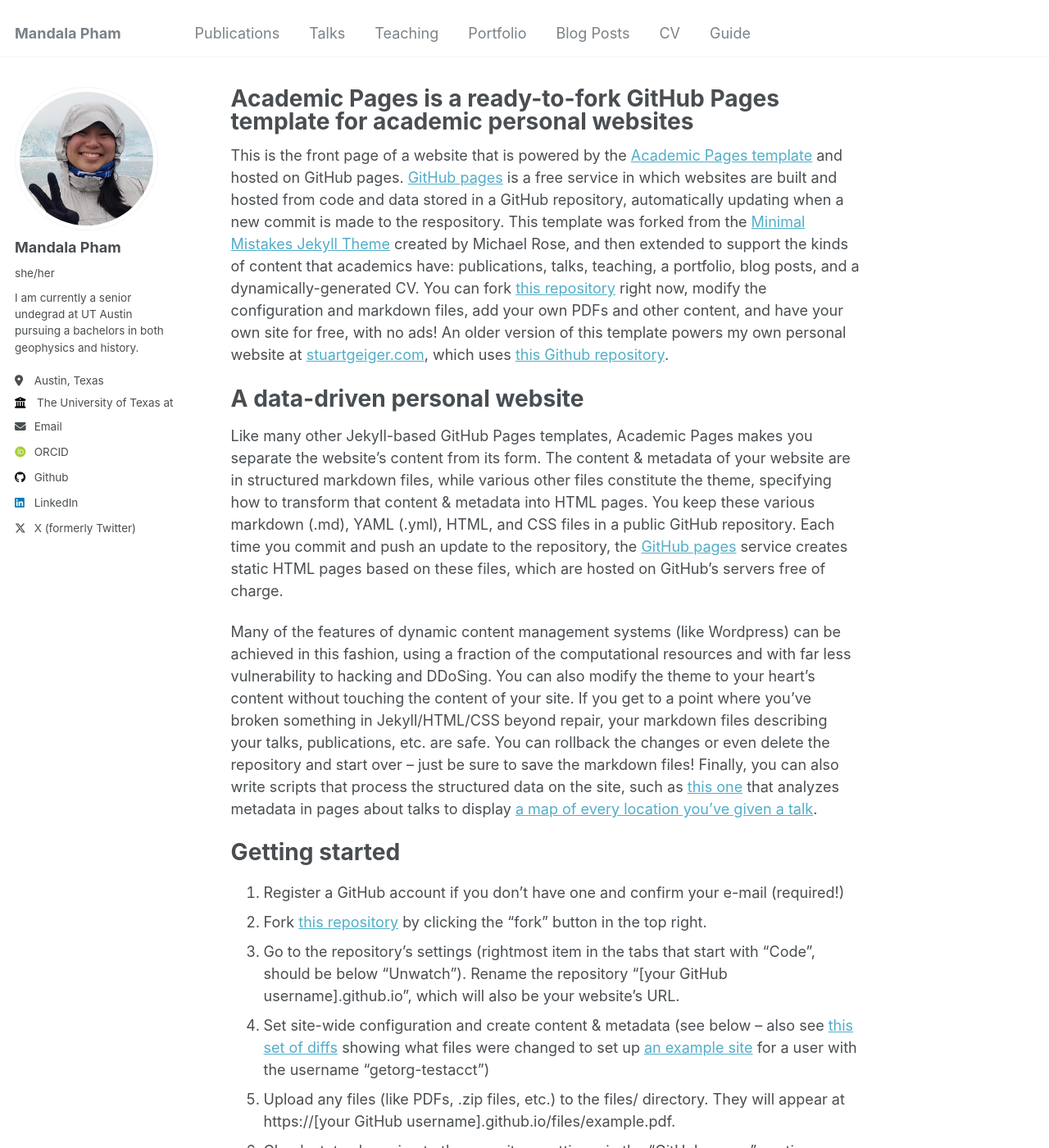
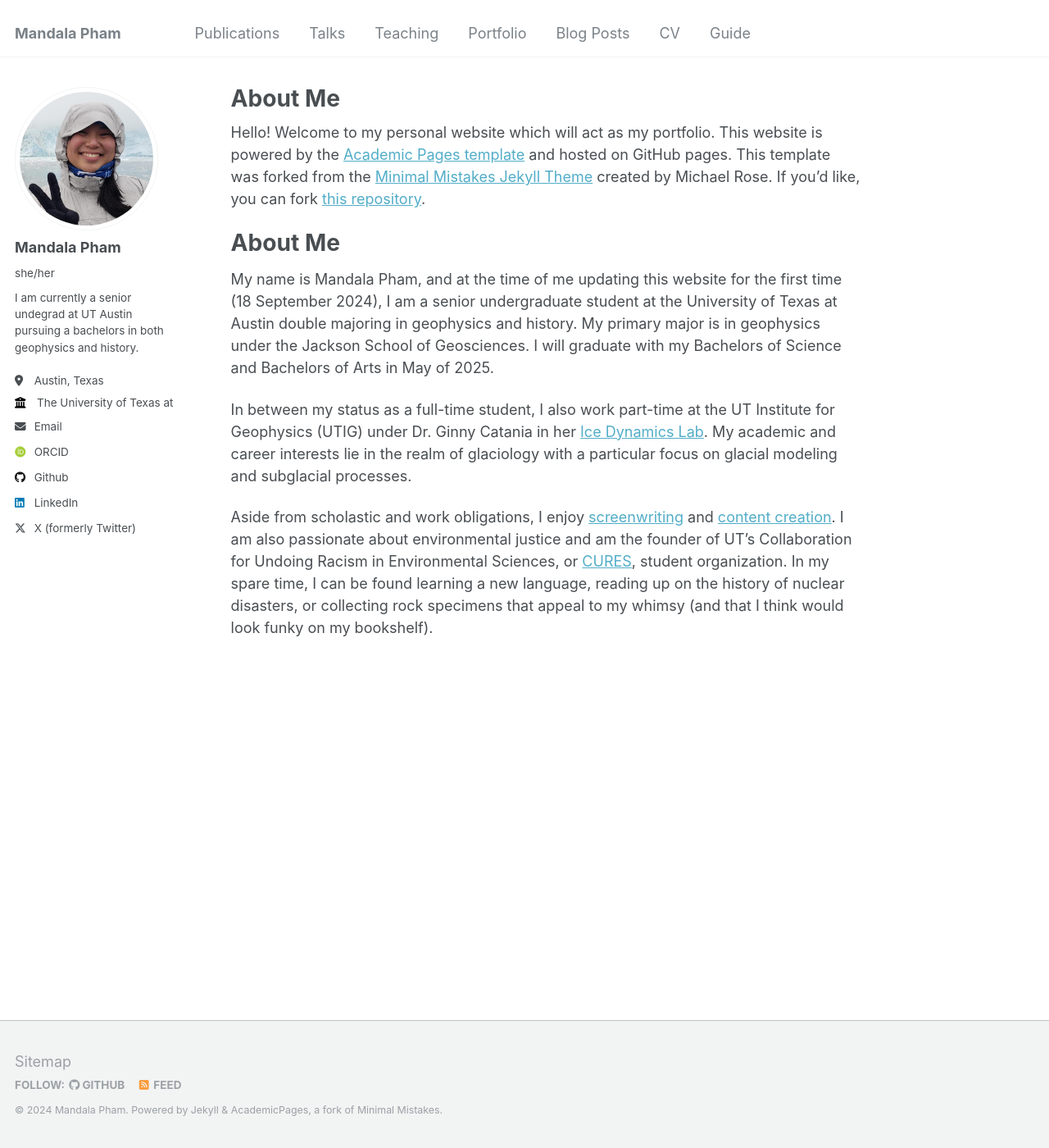
Before and after one commit to mandaphm/mandaphm.github.io, a Jekyll site: the page built from _pages/about.md, in a window 1280 px wide and 1400 px high. Shown: the whole window at 82% size. Built offline with Jekyll 4.4.1, drawn with Linux system fonts in a browser that asks for light colours; some web fonts are replaced; some of the changed text lies outside the part shown.

Commit message:
Update about.md

```diff
--- a/_pages/about.md
+++ b/_pages/about.md
@@ -1,20 +1,23 @@
 ---
 permalink: /
-title: "Academic Pages is a ready-to-fork GitHub Pages template for academic personal websites"
+title: "About Me"
 author_profile: true
 redirect_from:
   - /about/
   - /about.html
 ---
 
-This is the front page of a website that is powered by the [Academic Pages template](https://github.com/academicpages/academicpages.github.io) and hosted on GitHub pages. [GitHub pages](https://pages.github.com) is a free service in which websites are built and hosted from code and data stored in a GitHub repository, automatically updating when a new commit is made to the respository. This template was forked from the [Minimal Mistakes Jekyll Theme](https://mmistakes.github.io/minimal-mistakes/) created by Michael Rose, and then extended to support the kinds of content that academics have: publications, talks, teaching, a portfolio, blog posts, and a dynamically-generated CV. You can fork [this repository](https://github.com/academicpages/academicpages.github.io) right now, modify the configuration and markdown files, add your own PDFs and other content, and have your own site for free, with no ads! An older version of this template powers my own personal website at [stuartgeiger.com](http://stuartgeiger.com), which uses [this Github repository](https://github.com/staeiou/staeiou.github.io).
+Hello! Welcome to my personal website which will act as my portfolio. This website is powered by the [Academic Pages template](https://github.com/academicpages/academicpages.github.io) and hosted on GitHub pages. This template was forked from the [Minimal Mistakes Jekyll Theme](https://mmistakes.github.io/minimal-mistakes/) created by Michael Rose. If you'd like, you can fork [this repository](https://github.com/academicpages/academicpages.github.io).
 
-A data-driven personal website
+About Me
 ======
-Like many other Jekyll-based GitHub Pages templates, Academic Pages makes you separate the website's content from its form. The content & metadata of your website are in structured markdown files, while various other files constitute the theme, specifying how to transform that content & metadata into HTML pages. You keep these various markdown (.md), YAML (.yml), HTML, and CSS files in a public GitHub repository. Each time you commit and push an update to the repository, the [GitHub pages](https://pages.github.com/) service creates static HTML pages based on these files, which are hosted on GitHub's servers free of charge.
+My name is Mandala Pham, and at the time of me updating this website for the first time (18 September 2024), I am a senior undergraduate student at the University of Texas at Austin double majoring in geophysics and history. My primary major is in geophysics under the Jackson School of Geosciences. I will graduate with my Bachelors of Science and Bachelors of Arts in May of 2025.
 
-Many of the features of dynamic content management systems (like Wordpress) can be achieved in this fashion, using a fraction of the computational resources and with far less vulnerability to hacking and DDoSing. You can also modify the theme to your heart's content without touching the content of your site. If you get to a point where you've broken something in Jekyll/HTML/CSS beyond repair, your markdown files describing your talks, publications, etc. are safe. You can rollback the changes or even delete the repository and start over -- just be sure to save the markdown files! Finally, you can also write scripts that process the structured data on the site, such as [this one](https://github.com/academicpages/academicpages.github.io/blob/master/talkmap.ipynb) that analyzes metadata in pages about talks to display [a map of every location you've given a talk](https://academicpages.github.io/talkmap.html).
+In between my status as a full-time student, I also work part-time at the UT Institute for Geophysics (UTIG) under Dr. Ginny Catania in her [Ice Dynamics Lab](http://www.catania-ice.org/ginny). My academic and career interests lie in the realm of glaciology with a particular focus on glacial modeling and subglacial processes.
 
+Aside from scholastic and work obligations, I enjoy [screenwriting](https://writers.coverfly.com/profile/writer-cb6f784be-29543) and [content creation](https://www.twitch.tv/chimandatv). I am also passionate about environmental justice and am the founder of UT's Collaboration for Undoing Racism in Environmental Sciences, or [CURES](https://curesut.carrd.co/), student organization. In my spare time, I can be found learning a new language, reading up on the history of nuclear disasters, or collecting rock specimens that appeal to my whimsy (and that I think would look funky on my bookshelf).
+
+<!---
 Getting started
 ======
 1. Register a GitHub account if you don't have one and confirm your e-mail (required!)
@@ -47,3 +50,4 @@ Example: editing a markdown file for a talk
 For more info
 ------
 More info about configuring Academic Pages can be found in [the guide](https://academicpages.github.io/markdown/). The [guides for the Minimal Mistakes theme](https://mmistakes.github.io/minimal-mistakes/docs/configuration/) (which this theme was forked from) might also be helpful.
+-->
```
